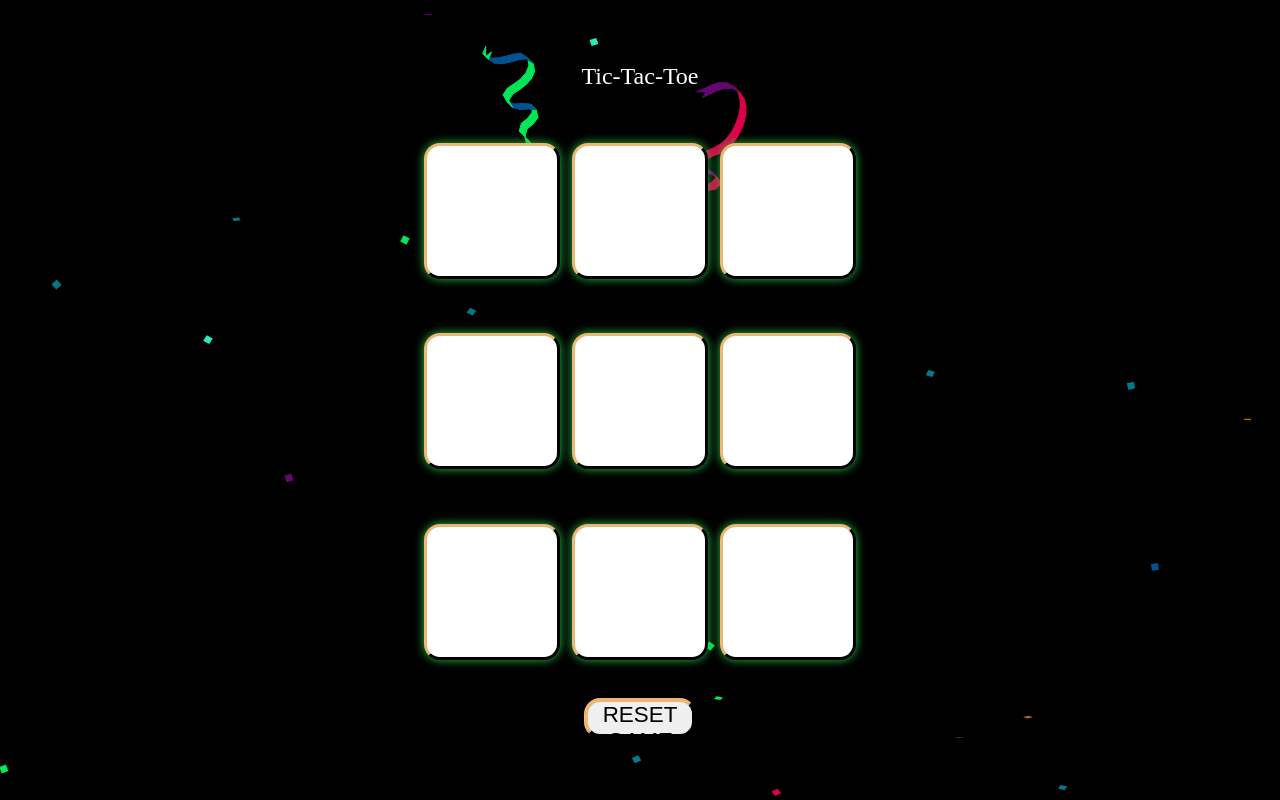
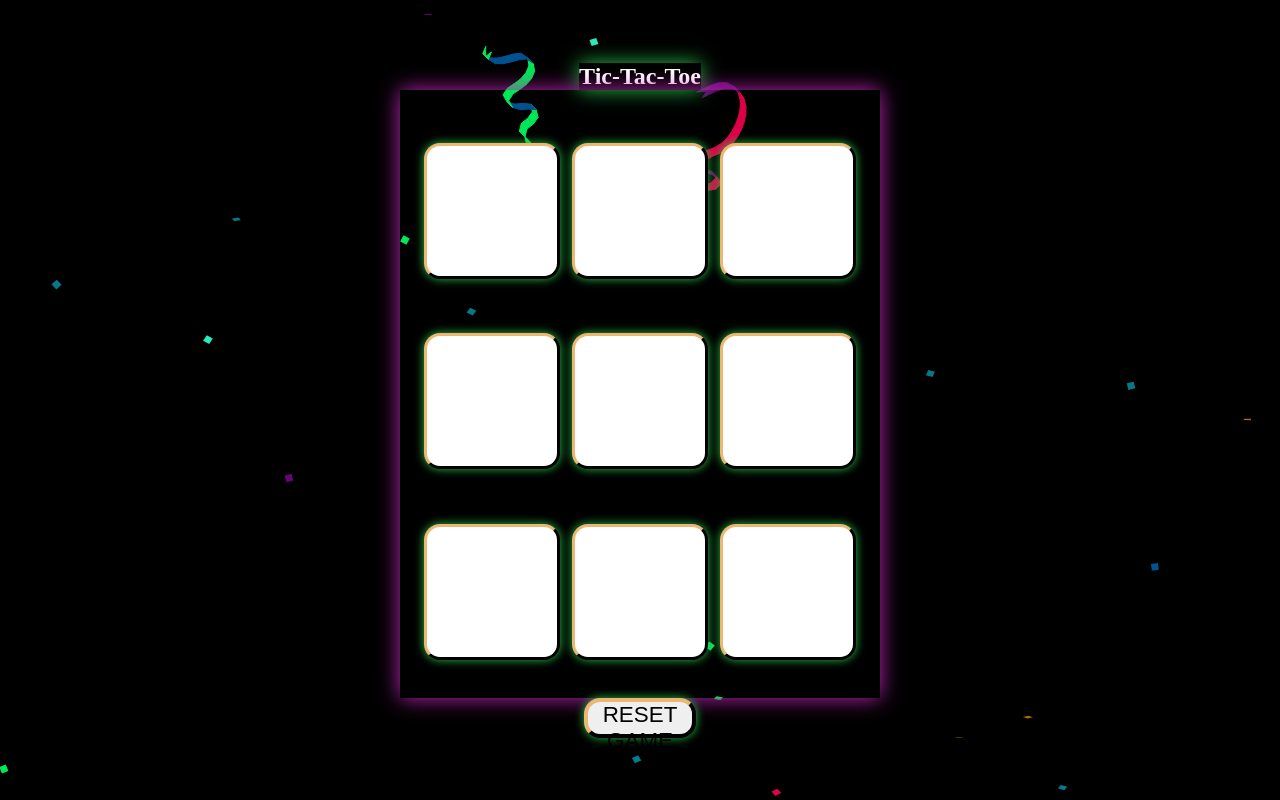
Before and after one commit to Sanjana-Deshmukh06/Tic-Tac-Toe, a plain HTML site: page index.html in a window 1280 px wide. Drawn offline with nearby package versions, Linux system fonts and the light colour scheme.

Commit message:
Update style.css

```diff
--- a/style.css
+++ b/style.css
@@ -21,6 +21,8 @@ body {
 h {
     font-size: 1.5rem;
     color: #fff;
+    font-weight:800;
+    box-shadow: 0 0 20px #26bf47;
 }
 
 
@@ -38,6 +40,7 @@ h {
     border-width: 4px;
     border-top-color: #edb673;
     border-left-color: #edb673;
+    box-shadow: 0 0 20px #26bf47;
 }
 
 .container {
@@ -60,6 +63,7 @@ h {
     gap: 1.5vmin;
     padding-top: 2rem;
     padding-bottom: 1rem;
+     box-shadow: 0 0 20px #bf26b7;
 }
 
 .box {
@@ -94,6 +98,7 @@ h {
     border-left-color: #edb673;
     font-size: 2.8vmin;
     align-item:center;
+    box-shadow: 0 0 10px #26bf47;
 }
 
 .msg-container {
```
